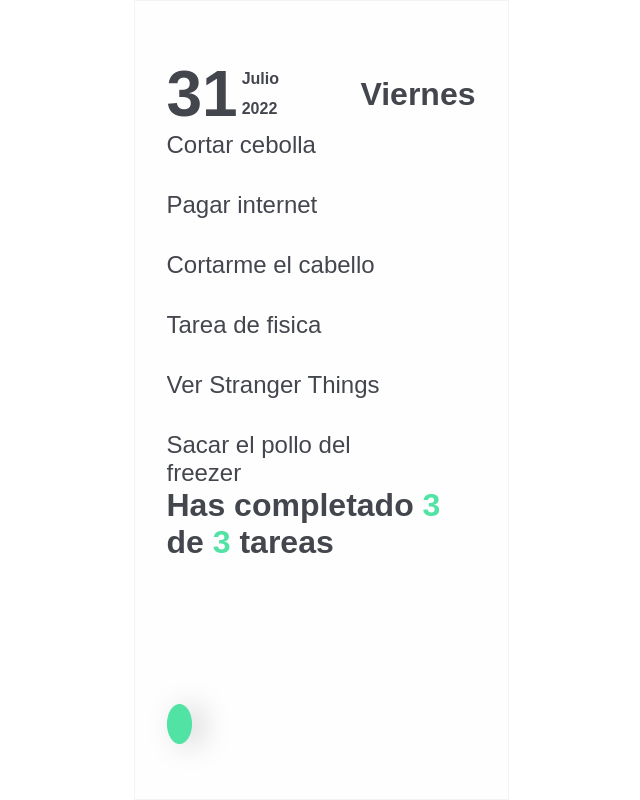
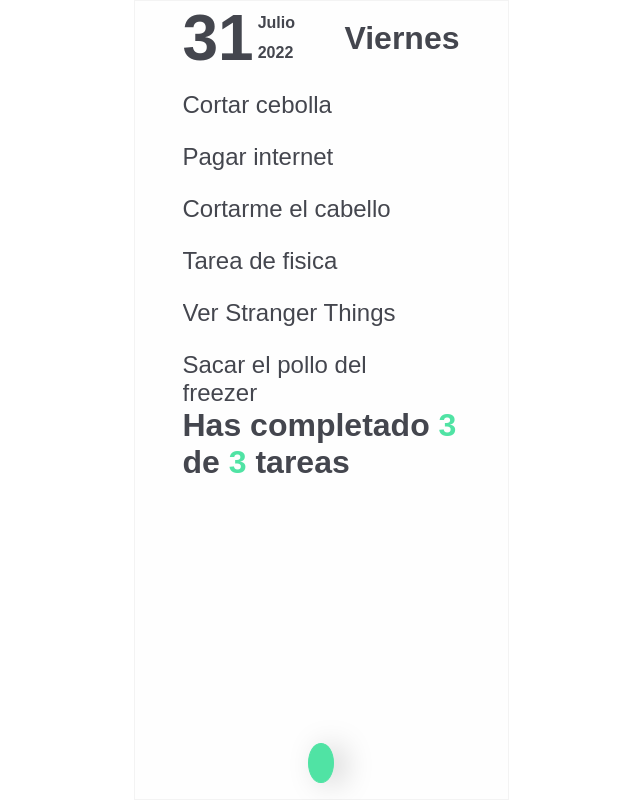
Before and after one commit to consecutes/learning-react, a React (Create React App) app: page / in a window 1280 px wide. Shown: the whole page, without its empty margins (319-959 px from the left). Built offline with nearby package versions, Linux system fonts and the light colour scheme; some icons are missing.

Commit message:
fix: estilos de maquetado

```diff
--- a/src/App.css
+++ b/src/App.css
@@ -3,8 +3,9 @@
 }
 
 .Content {
-    height: 72.5vh;
-    overflow: scroll;
     display: flex;
     flex-direction: column;
+    height: 100%;
+    margin: 1em 0;
+    overflow-y: scroll;
 }
--- a/src/App.js
+++ b/src/App.js
@@ -23,14 +23,16 @@ function App() {
     <React.Fragment>
 
       {/*<TodoSearch/>*/}
+      <Header />
       <div className='Content'>
-        <Header />
+
         <TodoList>
           {
             todos.map(todo => (
               <TodoItem key={todo.task} task={todo.task}/>
             ))
           }
+
         </TodoList>
         <TodoCounter/>
       </div>
--- a/src/CreateTodoButton/CreateTodoButton.css
+++ b/src/CreateTodoButton/CreateTodoButton.css
@@ -1,6 +1,6 @@
 .CreateTodoButton {
-    position: fixed;
-    bottom: 3.5em;
+    display: flex;
+    padding-bottom: 1em;
 }
 
 .CreateTodoButton button {
--- a/src/Todos/TodoList.css
+++ b/src/Todos/TodoList.css
@@ -5,8 +5,8 @@
 .ToDoList ul {
     display: flex;
     flex-direction: column;
-    gap: 2em;
 
+    gap: 1.5em;
     margin: 0;
     padding: 0;
 
--- a/src/index.css
+++ b/src/index.css
@@ -13,12 +13,10 @@ body {
 #root {
   display: flex;
   flex-direction: column;
-
   max-width: 375px;
-  min-height: 100vh;
+  height: 100vh;
   margin: auto;
-  padding: 3.5em 2em;
-
+  padding: 0 3em;
   color: #44464e;
   background-color: #fefefe;
   border: #f3f3f3 solid 1px;
```
